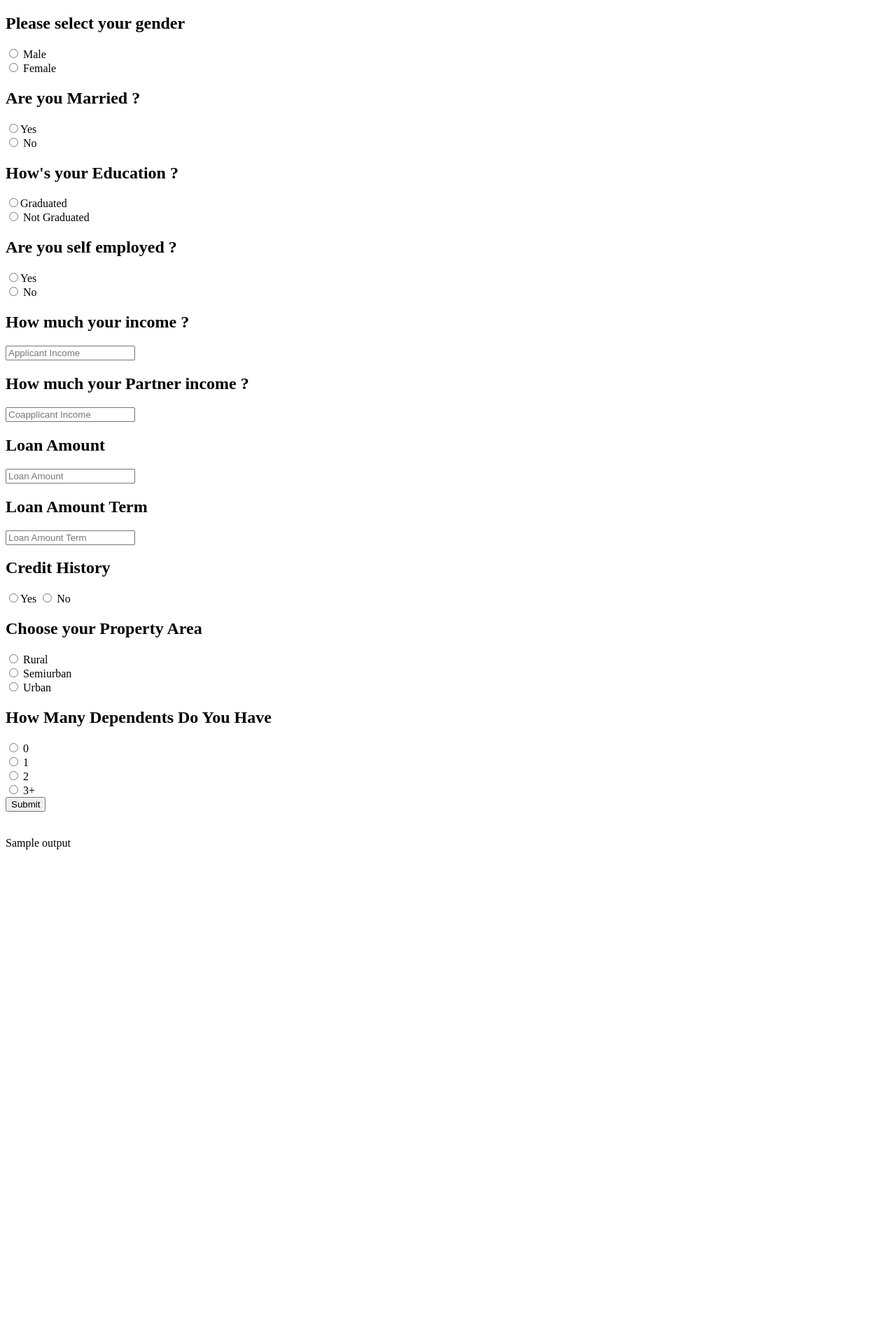
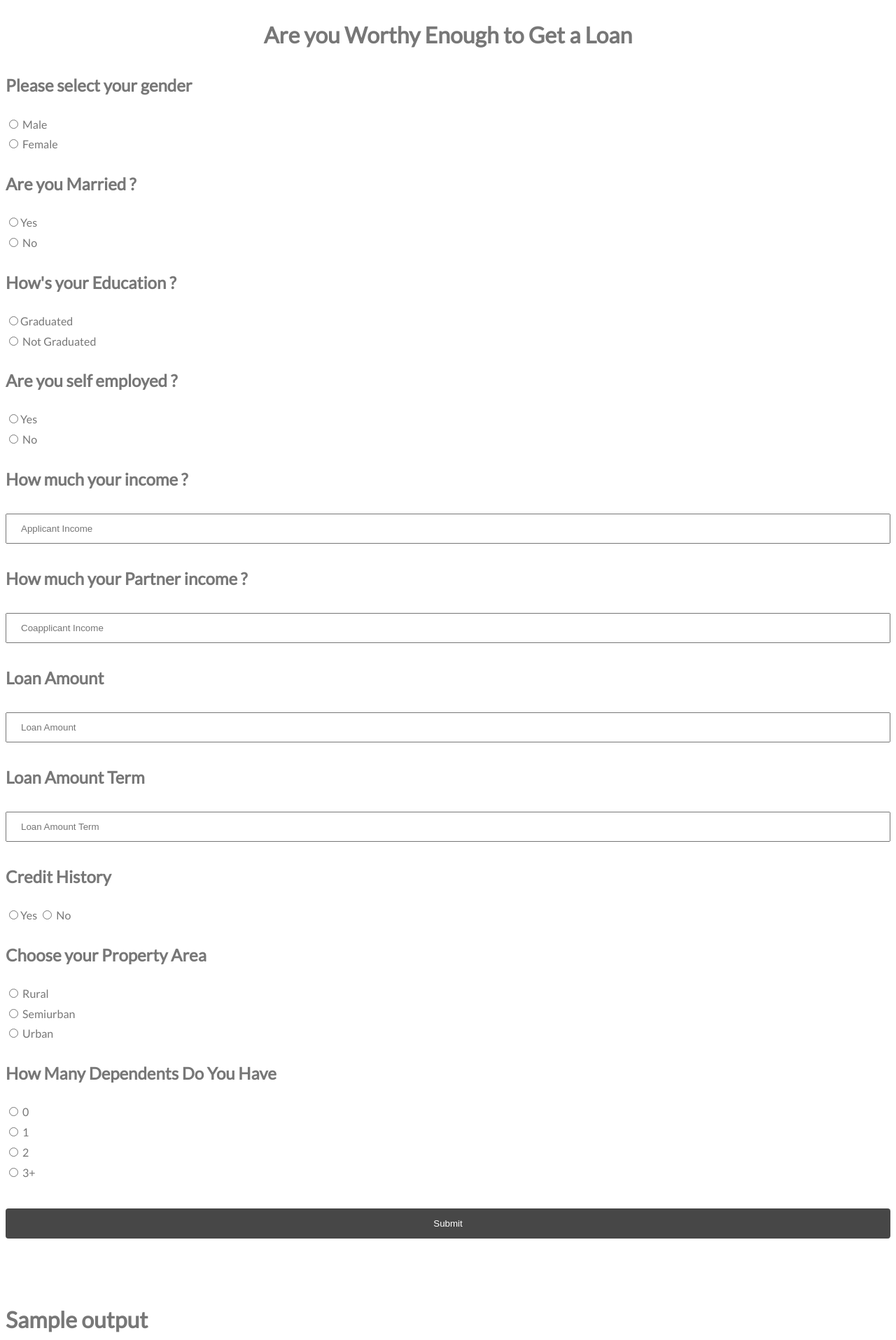
Before and after one commit to hansenidden18/DPhi_Assignment_Deployment, a Flask app: template templates/index.html in a window 1280 px wide. Shown: the whole page at 70% size. Before the commit the page ends 1214 px from the top, so only its background shows below. Run offline with Flask 2, Linux system fonts and the light colour scheme; the template is opened without the code that fills it: most values are stand-ins (such as "Sample title", 1, 10 or a date in 2020).

Commit message:
Deployment

```diff
--- a/templates/index.html
+++ b/templates/index.html
@@ -1,12 +1,38 @@
 <!DOCTYPE html>
 <html>
-	<head>
 		<title>Are you Worthy Enough to Get a Loan </title>
-		<!-- <script src= "https://ajax.googleapis.com/ajax/libs/jquery/3.4.1/jquery.min.js"></script>
-		<script src="index.js"></script>
-		<link rel="stylesheet" href="insex.css"> -->
-		</head>
+		<script src= "https://ajax.googleapis.com/ajax/libs/jquery/3.4.1/jquery.min.js"></script>
+		<link rel="stylesheet" href="https://fonts.googleapis.com/css?family=Lato">
+		<link rel="stylesheet" href="https://cdnjs.cloudflare.com/ajax/libs/font-awesome/4.7.0/css/font-awesome.min.css">
+		<style>
+			body,h1,h2,h3,h4,h5,h6 {font-family: "Lato", sans-serif;}
+			body, html {
+			  height: 100%;
+			  color: #777;
+			  line-height: 1.8;
+			}
+			input[type=text] {
+  				width: 100%;
+  				padding: 12px 20px;
+  				margin: 8px 0;
+  				box-sizing: border-box;
+			}
+			button[type=submit] {
+  				width: 100%;
+  				background-color: #474747;
+  				color: white;
+  				padding: 14px 20px;
+  				margin: 8px 0;
+  				border: none;
+  				border-radius: 4px;
+  				cursor: pointer;
+			}
+			input[type=submit] {
+  				background-color: #474747;
+			}
+		</style>
 		<body>
+			<h1 style="text-align:center"> Are you Worthy Enough to Get a Loan</h1>
 			<div class="login">
 				<form  action="{{ url_for('predict')}}"method="post">
 					<h2>Please select your gender</h2>
@@ -62,12 +88,14 @@
 					<input type="radio" id="2" name="Dependents" value="2">
 					<label for="2">2</label><br>
 					<input type="radio" id="3+" name="Dependents" value="3">
-					<label for="3+">3+</label><br>
+					<label for="3+">3+</label>
+					<br>
+					<br>
 					<button type="submit" class= "btn btn-primary btm-block btn-large">Submit</button>
 				</form>
 				<br>
 				<br>
-                    {{output}}
+                    <h1>{{output}}</h1>
 
 					</div>
 				</body>
```
Also changed, not shown: templates/index.css (deleted), templates/index.js (deleted).
